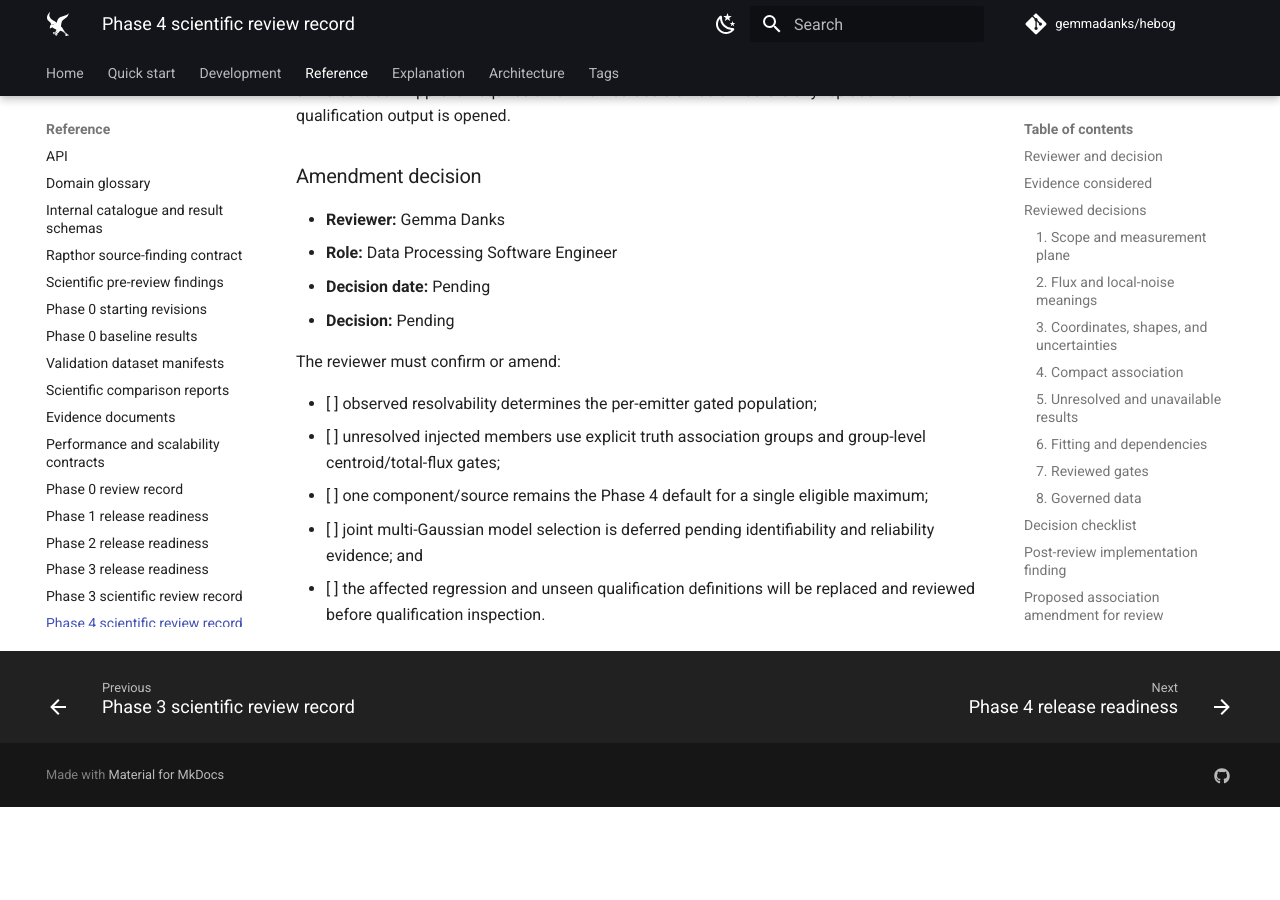
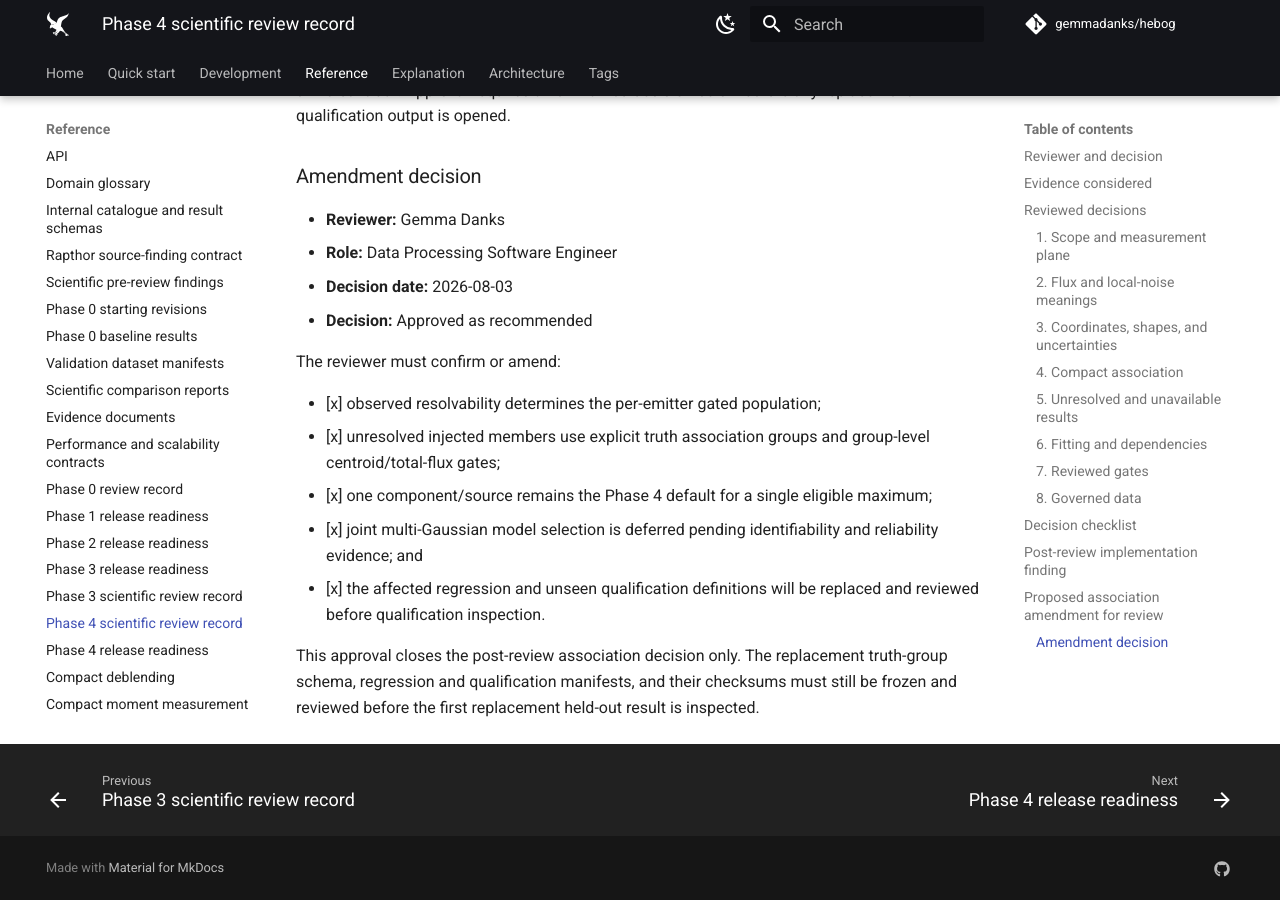
Before and after one commit to gemmadanks/hebog, an MkDocs documentation site: the page built from docs/reference/phase-4-review-record.md, in a window 1280 px wide and 900 px high, scrolled down 7029 px. Built offline with MkDocs 1.6.1 and Material for MkDocs 9.7.7, drawn with Linux system fonts in a browser that asks for light colours; comment, search, counter and statistics services are not loaded; before the commit the page ends 7836 px from its top, so only the background shows below that.

Commit message:
docs: approve observable blend semantics
Record Gemma Danks's named approval of resolvability-based emitter gates, explicit unresolved truth groups, and the evidence requirement for any future joint multi-Gaussian model. Keep replacement of the affected regression and held-out definitions ahead of qualification inspection.\n\nValidated with the complete pre-commit suite.

```diff
--- a/docs/reference/phase-4-review-record.md
+++ b/docs/reference/phase-4-review-record.md
@@ -299,17 +299,22 @@
 
 - **Reviewer:** Gemma Danks
 - **Role:** Data Processing Software Engineer
-- **Decision date:** Pending
-- **Decision:** Pending
+- **Decision date:** 2026-08-03
+- **Decision:** Approved as recommended
 
 The reviewer must confirm or amend:
 
-- [ ] observed resolvability determines the per-emitter gated population;
-- [ ] unresolved injected members use explicit truth association groups and
+- [x] observed resolvability determines the per-emitter gated population;
+- [x] unresolved injected members use explicit truth association groups and
       group-level centroid/total-flux gates;
-- [ ] one component/source remains the Phase 4 default for a single eligible
+- [x] one component/source remains the Phase 4 default for a single eligible
       maximum;
-- [ ] joint multi-Gaussian model selection is deferred pending identifiability
+- [x] joint multi-Gaussian model selection is deferred pending identifiability
       and reliability evidence; and
-- [ ] the affected regression and unseen qualification definitions will be
+- [x] the affected regression and unseen qualification definitions will be
       replaced and reviewed before qualification inspection.
+
+This approval closes the post-review association decision only. The
+replacement truth-group schema, regression and qualification manifests, and
+their checksums must still be frozen and reviewed before the first replacement
+held-out result is inspected.
```
Also changed, not shown: LOG.md (+22 -0 lines), docs/reference/phase-4-release-readiness.md (+6 -6 lines), plans/source-finder-implementation.md (+8 -8 lines).
